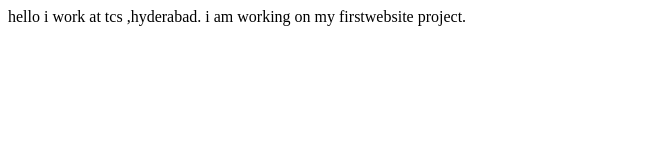
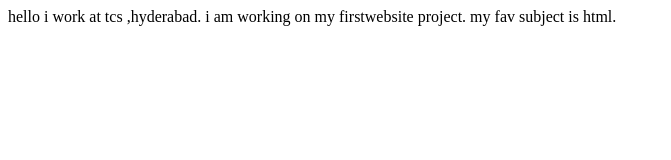
Before and after one commit to vishalbanderwale/demosite, a plain HTML site: page index.html in a window 1280 px wide. Shown: the whole page, without its empty margins (0-671 px from the left). Drawn offline with Linux system fonts and the light colour scheme.

Commit message:
added details

```diff
--- a/index.html
+++ b/index.html
@@ -9,5 +9,6 @@
 <body>
     hello i work at tcs ,hyderabad.
     i am working on my firstwebsite project.
+    my fav subject is html.
 </body>
 </html>
```
